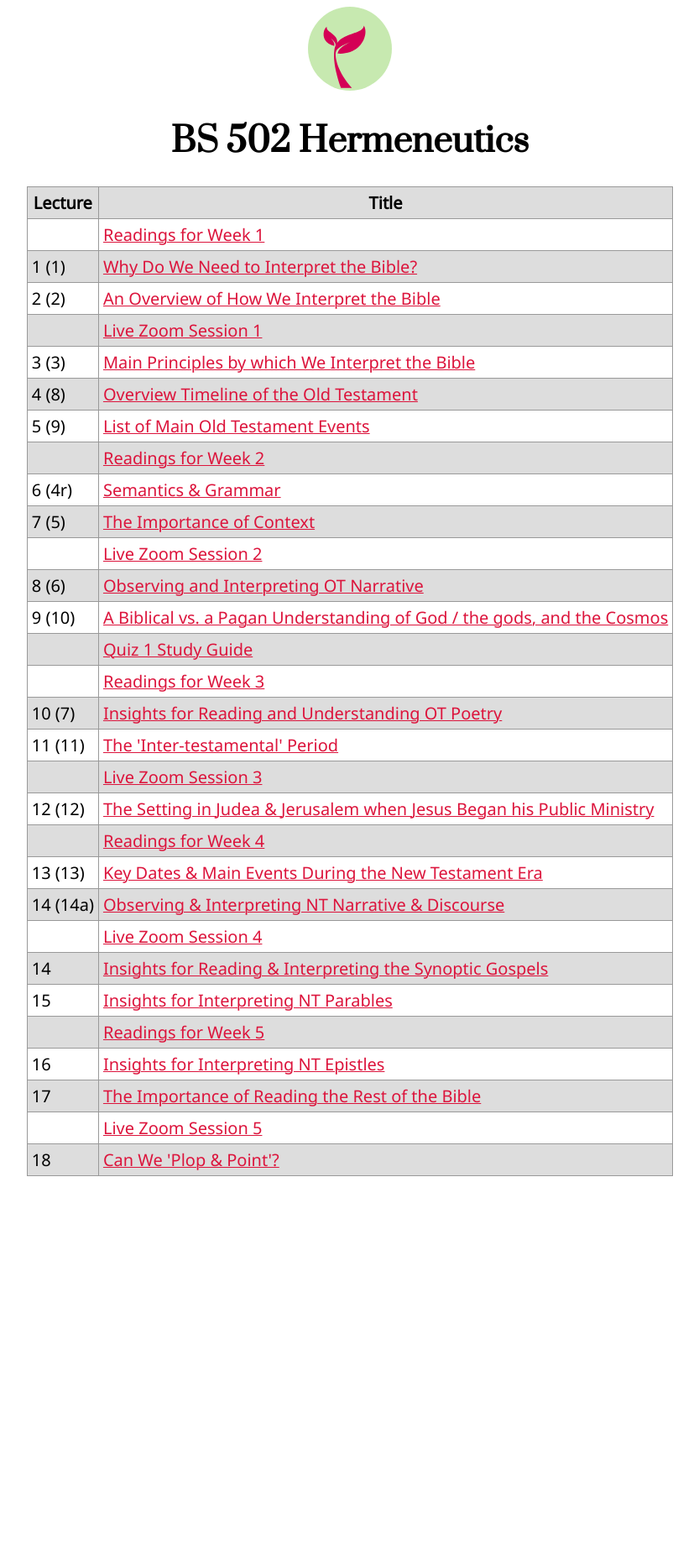
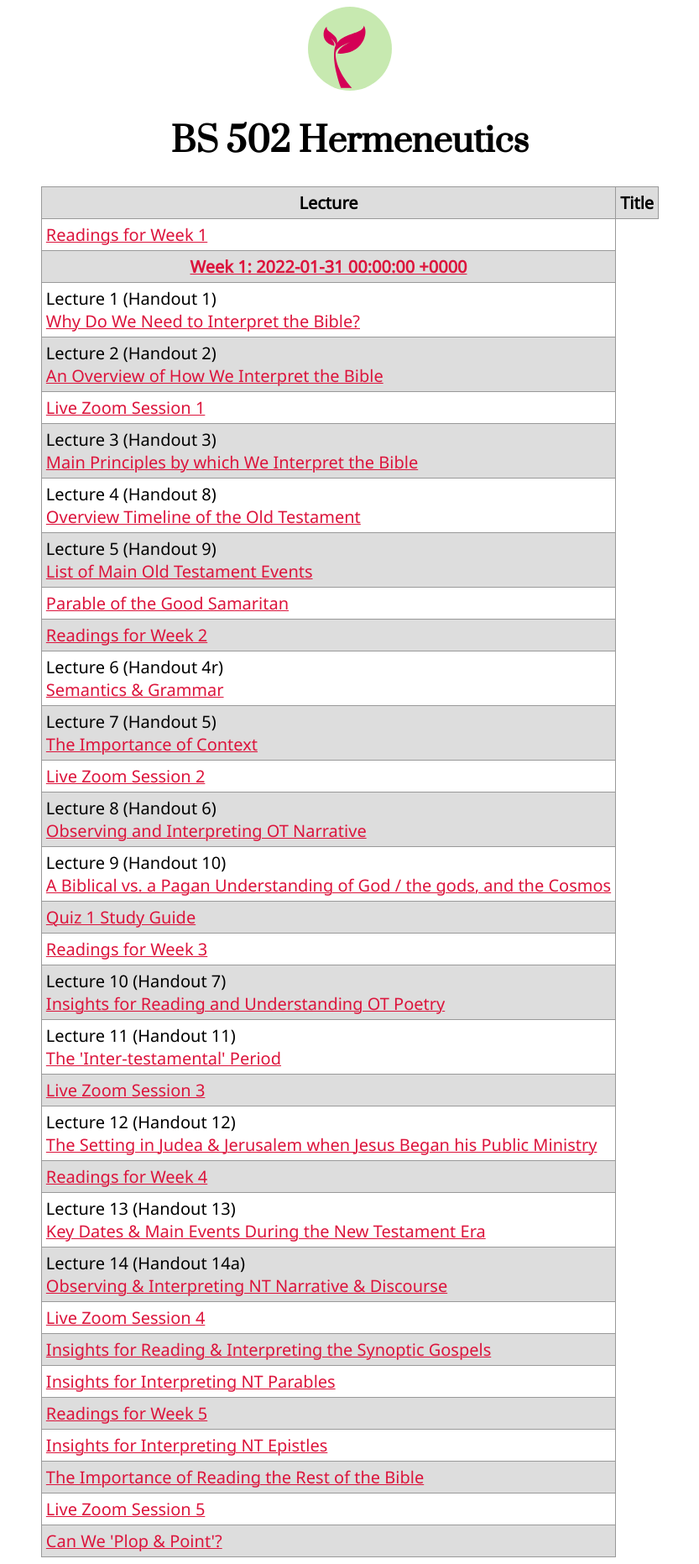
Before and after one commit to GospelTrust/kairos-bs-502, a Jekyll site: the page built from docs/index.html, in a window 1280 px wide. Shown: the whole page at 84% size, without its empty margins (223-1056 px from the left). Built offline with Jekyll 4.4.1, drawn with Linux system fonts in a browser that asks for light colours; before the commit the page ends 1409 px from its top, so only the background shows below that.

Commit message:
refactor: Week's main index & new home page

```diff
--- /dev/null
+++ b/docs/_posts/2022-01-31-_week-1.md
@@ -0,0 +1,33 @@
+---
+layout: post
+title: "Week 1"
+week: 1
+type: index
+date: "January 31 - February 5"
+---
+
+{% include logo.html %}
+
+# {{ page.title }} &mdash; {{ page.date }}
+
+## Lectures & Assignment
+
+Work | Info | Topic
+---: | :--- | :---
+[Lecture 1] | Handout 01 | Why Do We Need to Interpret the Bible?
+[Lecture 2] | Handout 02 | An Overview of How We Interpret the Bible
+[Lecture 3] | Handout 03 | The Main Principles by which We Interpret the Bible
+[Lecture 4] | Handout 08 | Overview Timeline of the Old Testament
+[Lecture 5] | Handout 09 | List of Main Old Testament Events
+[Assignment 1] | Sunday Feb 6, 11:59 pm | Parable of the Good Samaritan
+
+## Readings
+
+{% include_relative bible-readings/week01.md %}
+
+[Lecture 1]: {% post_url 2022-01-31-lecture-1 %}
+[Lecture 2]: {% post_url 2022-02-01-lecture-2 %}
+[Lecture 3]: {% post_url 2022-02-02-lecture-3 %}
+[Lecture 4]: {% post_url 2022-02-03-lecture-4 %}
+[Lecture 5]: {% post_url 2022-02-04-lecture-5 %}
+[Assignment 1]: {% post_url 2022-02-06-assignment-1 %}
--- /dev/null
+++ b/docs/_posts/2022-02-06-assignment-1.md
@@ -0,0 +1,13 @@
+---
+layout: post
+title: "Parable of the Good Samaritan"
+type: assignment
+assignment: 1
+week: 1
+---
+
+{% include logo.html %}
+
+# Assignment {{ page.assignment }}: {{ page.title }}
+
+{% include_relative assignment/01.md %}
--- a/docs/index.html
+++ b/docs/index.html
@@ -12,12 +12,22 @@ layout: default
     </tr>
     {% for post in site.posts reversed %}
       <tr>
-        {% if post.handout %}
-          <td>{{ post.lecture }} ({{ post.handout }})</td>
+        {% if post.type == 'index' %}
+          <th>
+            <a href="{{ post.url }}">
+              Week {{ post.week }}: {{ post.date }}
+            </a>
+          </th>
+        {% elsif post.handout %}
+          <td>
+            Lecture {{ post.lecture }} (Handout {{ post.handout }})<br>
+            <a href="{{ post.url }}">{{ post.title }}</a>
+          </td>
         {% else %}
-          <td>{{ post.lecture }}</td>
+          <td>
+            <a href="{{ post.url }}">{{ post.title }}</a>
+          </td>
         {% endif %}
-        <td><a href="{{ post.url }}">{{ post.title }}</a></td>
       </tr>
     {% endfor %}
   </table>
```
Also changed, not shown: docs/_posts/assignments/01.md (+20 -15 lines).
